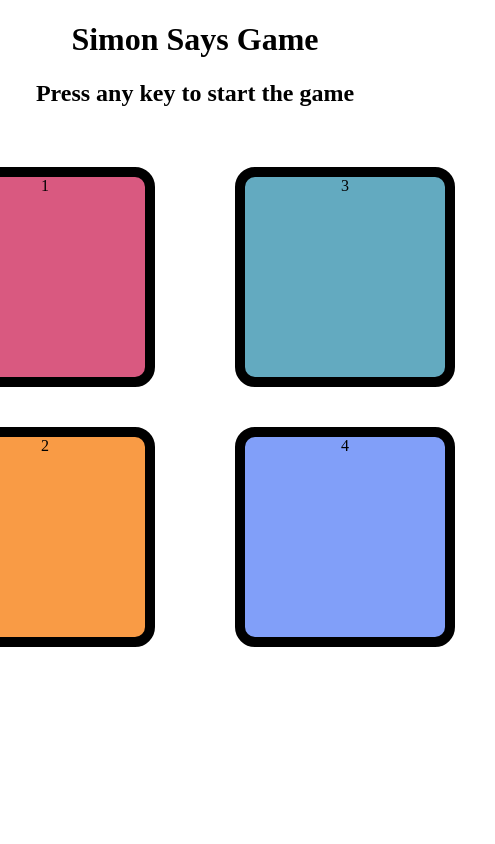
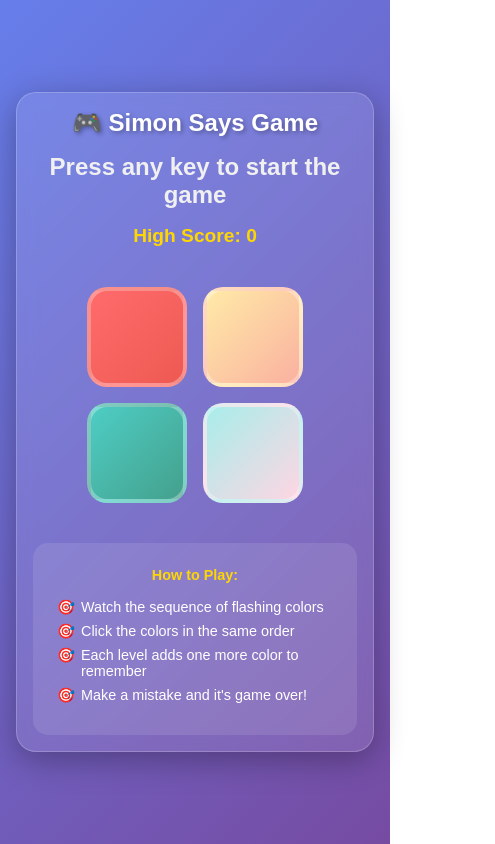
Before and after one commit to Ekta7480/Simon-Game, a website: page index.html in a window 390 px wide. Shown: the whole page, 495 px wide, since content can reach past the window. Drawn offline with Linux system fonts and the light colour scheme.

Commit message:
Fix Simon Says Game Errors and Add Functionality

```diff
--- a/app.js
+++ b/app.js
@@ -1,84 +1,152 @@
-let gameseq =[];
+let gameseq = [];
 let userseq = [];
 
-let started = false ;
+let started = false;
 let level = 0;
+let highScore = localStorage.getItem('simonHighScore') || 0;
 
-let btns = ["red" , "purple" , "green" , "yellow"];
+let btns = ["red", "purple", "green", "yellow"];
 
 let h2 = document.querySelector("h2");
+let h3 = document.querySelector("h3");
 
-document.addEventListener("keypress" , function(){
-    if(started == false){
+// Update high score display on load
+updateHighScoreDisplay();
+
+document.addEventListener("keypress", function() {
+    if (started == false) {
         console.log("game is started");
-        started = true ;
-
+        started = true;
         levelUp();
     }
 });
 
-function gameFlash(btn){
+function gameFlash(btn) {
     btn.classList.add("flash");
-    setTimeout(function () {
+    setTimeout(function() {
         btn.classList.remove("flash");
     }, 250);
 }
 
-
-function userFlash(btn){
+function userFlash(btn) {
     btn.classList.add("userflash");
-    setTimeout(function () {
+    setTimeout(function() {
         btn.classList.remove("userflash");
     }, 250);
 }
 
 function levelUp() {
-    level++ ;
+    userseq = []; // Reset user sequence for new level
+    level++;
     h2.innerText = `Level ${level}`;
 
-    let randIdx = Math.floor(Math.random()*3);
+    // Fixed: Random index should be 0-3 (4 colors), not 0-2
+    let randIdx = Math.floor(Math.random() * 4);
     let randColor = btns[randIdx];
     let randbtn = document.querySelector(`.${randColor}`);
     gameseq.push(randColor);
     console.log(gameseq);
-    gameFlash(randbtn);
+
+    // Add delay before showing the sequence
+    setTimeout(() => {
+        gameFlash(randbtn);
+    }, 600);
 }
 
-function checkAns(){
-    let idx = level-1 ;
+function checkAns(idx) {
+    if (userseq[idx] === gameseq[idx]) {
+        if (userseq.length == gameseq.length) {
+            // Add delay before next level
+            setTimeout(() => {
+                levelUp();
+            }, 1000);
+        }
+    } else {
+        // Update high score if current score is better
+        if (level > highScore) {
+            highScore = level;
+            localStorage.setItem('simonHighScore', highScore);
+            updateHighScoreDisplay();
+        }
 
-    if(userseq[idx] === gameseq[idx]){
-        if (userseq.length == gameseq.length){
-            levelUp();
-        }
-    }else {
         h2.innerHTML = `Game Over! Your score was <b>${level}</b><br> Press any key to start.`;
         document.querySelector("body").style.backgroundColor = "red";
-        setTimeout(function(){
+        setTimeout(function() {
             document.querySelector("body").style.backgroundColor = "white";
-        })
+        }, 150);
         reset();
     }
 }
 
 function btnPress() {
-
-    let btn = this ;
+    let btn = this;
     userFlash(btn);
-    userColor = btn.getAttribute("id");
+    let userColor = btn.getAttribute("id");
     userseq.push(userColor);
 
-    checkAns();
+    checkAns(userseq.length - 1);
+}
+
+function updateHighScoreDisplay() {
+    if (h3) {
+        h3.innerText = `High Score: ${highScore}`;
+    }
 }
 
 let allBtns = document.querySelectorAll(".btn");
-for (btn of allBtns){
-    btn.addEventListener("click" , btnPress);
+for (btn of allBtns) {
+    btn.addEventListener("click", btnPress);
 }
 
-function reset(){
-    started = false ;
-    gameseq =[];
-    userseq =[];
+function reset() {
+    started = false;
+    gameseq = [];
+    userseq = [];
     level = 0;
 }
+
+// Add sound effects
+function playSound(color) {
+    // Create audio context for sound effects
+    const audioContext = new (window.AudioContext || window.webkitAudioContext)();
+
+    const frequencies = {
+        red: 329.63,    // E4
+        yellow: 261.63, // C4
+        green: 220.00,  // A3
+        purple: 174.61  // F3
+    };
+
+    const oscillator = audioContext.createOscillator();
+    const gainNode = audioContext.createGain();
+
+    oscillator.connect(gainNode);
+    gainNode.connect(audioContext.destination);
+
+    oscillator.frequency.value = frequencies[color];
+    oscillator.type = 'sine';
+
+    gainNode.gain.setValueAtTime(0.3, audioContext.currentTime);
+    gainNode.gain.exponentialRampToValueAtTime(0.01, audioContext.currentTime + 0.3);
+
+    oscillator.start(audioContext.currentTime);
+    oscillator.stop(audioContext.currentTime + 0.3);
+}
+
+// Enhanced game flash with sound
+function gameFlash(btn) {
+    btn.classList.add("flash");
+    playSound(btn.id);
+    setTimeout(function() {
+        btn.classList.remove("flash");
+    }, 250);
+}
+
+// Enhanced user flash with sound
+function userFlash(btn) {
+    btn.classList.add("userflash");
+    playSound(btn.id);
+    setTimeout(function() {
+        btn.classList.remove("userflash");
+    }, 250);
+}
--- a/index.html
+++ b/index.html
@@ -7,22 +7,32 @@
     <link rel="stylesheet" href="style.css">
 </head>
 <body>
-    <h1>Simon Says Game</h1>
-    <h2>Press any key to start the game</h2>
+    <div class="game-container">
+        <h1>🎮 Simon Says Game</h1>
+        <h2>Press any key to start the game</h2>
+        <h3>High Score: 0</h3>
 
+        <div class="btn-container">
+            <div class="line-one">
+                <div class="btn red" type="button" id="red"></div>
+                <div class="btn yellow" type="button" id="yellow"></div>
+            </div>
+            <div class="line-two">
+                <div class="btn green" type="button" id="green"></div>
+                <div class="btn purple" type="button" id="purple"></div>
+            </div>
+        </div>
 
-    <div class="btn-container">
-    <div class="line-one">
-        <div class="btn red" type="button" id="red">1</div>
-        <div class="btn yellow" type="button" id="yellow">2</div>
+        <div class="instructions">
+            <h4>How to Play:</h4>
+            <ul>
+                <li>Watch the sequence of flashing colors</li>
+                <li>Click the colors in the same order</li>
+                <li>Each level adds one more color to remember</li>
+                <li>Make a mistake and it's game over!</li>
+            </ul>
+        </div>
     </div>
-    <div class="line-tow">
-        <div class="btn green" type="button" id="green">3</div>
-        <div class="btn purple" type="button" id="purple">4</div>
-    </div>
-
-    </div>
-
 
     <script src="app.js"></script>
 </body>
--- a/style.css
+++ b/style.css
@@ -1,40 +1,172 @@
-body{
-    text-align: center;
+* {
+    margin: 0;
+    padding: 0;
+    box-sizing: border-box;
 }
 
-.btn{
-    height: 200px;
-    width: 200px;
-    border-radius: 20px;
-    border: 10px solid black;
-    margin: 2.5rem;
+body {
+    font-family: 'Arial', sans-serif;
+    background: linear-gradient(135deg, #667eea 0%, #764ba2 100%);
+    min-height: 100vh;
+    display: flex;
+    justify-content: center;
+    align-items: center;
+    color: white;
 }
 
-.btn-container{
+.game-container {
+    text-align: center;
+    background: rgba(255, 255, 255, 0.1);
+    backdrop-filter: blur(10px);
+    border-radius: 20px;
+    padding: 2rem;
+    box-shadow: 0 8px 32px rgba(0, 0, 0, 0.3);
+    border: 1px solid rgba(255, 255, 255, 0.2);
+}
+
+h1 {
+    font-size: 2.5rem;
+    margin-bottom: 1rem;
+    text-shadow: 2px 2px 4px rgba(0, 0, 0, 0.3);
+}
+
+h2 {
+    font-size: 1.5rem;
+    margin-bottom: 1rem;
+    color: #f0f0f0;
+}
+
+h3 {
+    font-size: 1.2rem;
+    margin-bottom: 2rem;
+    color: #ffd700;
+    font-weight: bold;
+}
+
+.btn {
+    height: 150px;
+    width: 150px;
+    border-radius: 20px;
+    border: 4px solid rgba(255, 255, 255, 0.3);
+    margin: 1rem;
+    cursor: pointer;
+    transition: all 0.2s ease;
+    position: relative;
+    overflow: hidden;
+}
+
+.btn:hover {
+    transform: scale(1.05);
+    box-shadow: 0 4px 15px rgba(0, 0, 0, 0.3);
+}
+
+.btn:active {
+    transform: scale(0.95);
+}
+
+.btn-container {
+    display: flex;
+    flex-direction: column;
+    align-items: center;
+    margin: 2rem 0;
+}
+
+.line-one, .line-two {
     display: flex;
     justify-content: center;
 }
 
-.red{
-    background-color:#d95980;
+.red {
+    background: linear-gradient(135deg, #ff6b6b, #ee5a52);
 }
 
-.green{
-    background-color: #63aac0;
+.green {
+    background: linear-gradient(135deg, #4ecdc4, #44a08d);
 }
 
-.purple{
-    background-color: #819ff9;
+.purple {
+    background: linear-gradient(135deg, #a8edea, #fed6e3);
 }
 
-.yellow{
-    background-color: #f99b45;
+.yellow {
+    background: linear-gradient(135deg, #ffeaa7, #fab1a0);
 }
 
-.flash{
-    background-color: white;
+.flash {
+    background: white !important;
+    box-shadow: 0 0 30px rgba(255, 255, 255, 0.8);
+    transform: scale(1.1);
 }
 
-.userflash{
-    background-color: green;
+.userflash {
+    background: linear-gradient(135deg, #00b894, #00a085) !important;
+    box-shadow: 0 0 20px rgba(0, 184, 148, 0.6);
+    transform: scale(1.05);
 }
+
+.instructions {
+    margin-top: 2rem;
+    background: rgba(255, 255, 255, 0.1);
+    border-radius: 15px;
+    padding: 1.5rem;
+    text-align: left;
+    max-width: 400px;
+    margin-left: auto;
+    margin-right: auto;
+}
+
+.instructions h4 {
+    text-align: center;
+    margin-bottom: 1rem;
+    color: #ffd700;
+}
+
+.instructions ul {
+    list-style: none;
+    padding: 0;
+}
+
+.instructions li {
+    margin: 0.5rem 0;
+    padding-left: 1.5rem;
+    position: relative;
+}
+
+.instructions li::before {
+    content: "🎯";
+    position: absolute;
+    left: 0;
+}
+
+/* Responsive design */
+@media (max-width: 768px) {
+    .game-container {
+        margin: 1rem;
+        padding: 1rem;
+    }
+
+    .btn {
+        height: 120px;
+        width: 120px;
+        margin: 0.5rem;
+    }
+
+    h1 {
+        font-size: 2rem;
+    }
+
+    .instructions {
+        font-size: 0.9rem;
+    }
+}
+
+@media (max-width: 480px) {
+    .btn {
+        height: 100px;
+        width: 100px;
+    }
+
+    h1 {
+        font-size: 1.5rem;
+    }
+}
```
Also changed, not shown: package.json (added, +12 -0 lines).
